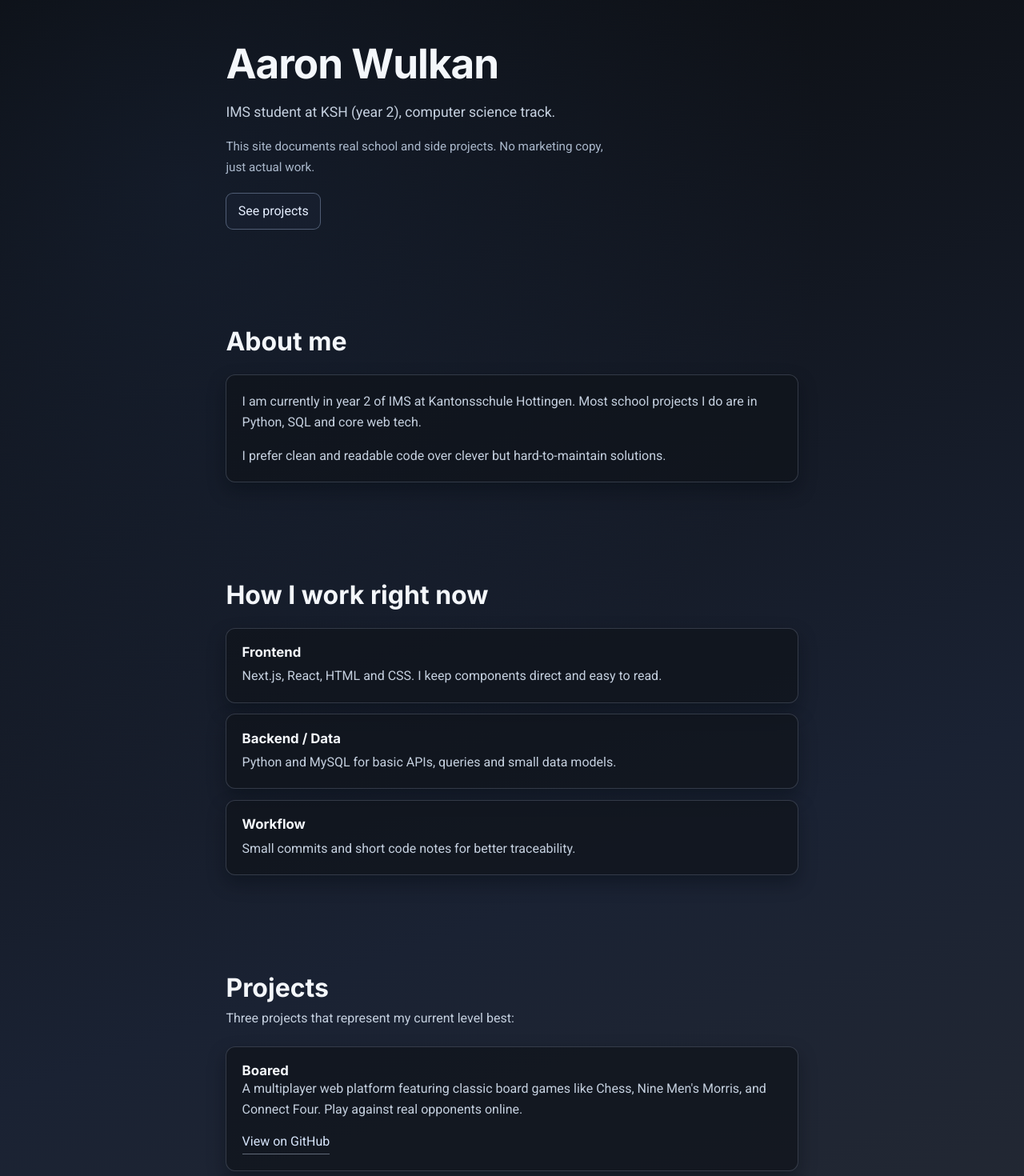
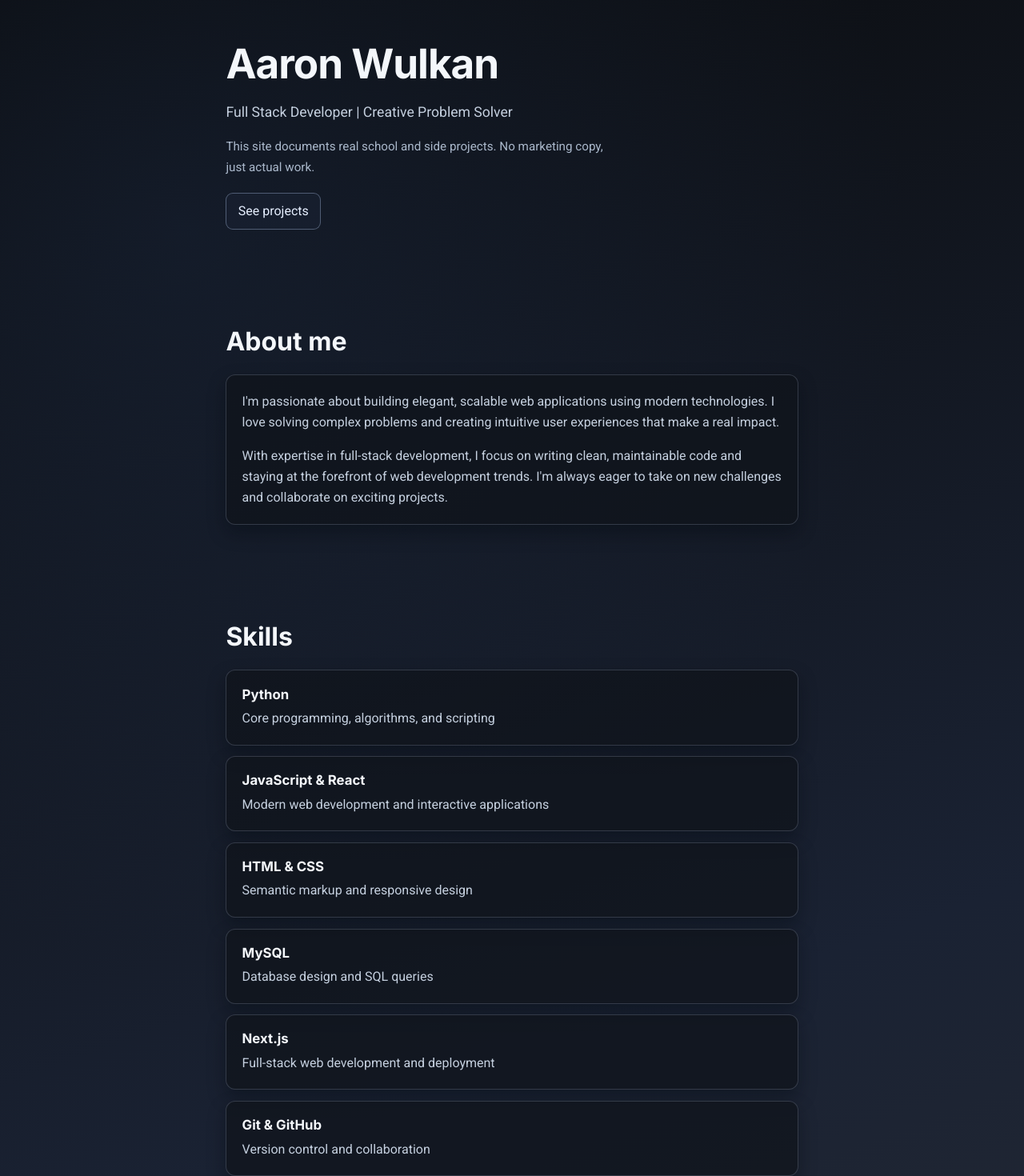
Before and after one commit to im24a-wulkana/Portfolio, a Next.js app: page / in a window 1280 px wide. Shown: the part 100-1570 px from the top of the page at 80% size. Built offline with nearby package versions, Linux system fonts and the light colour scheme.

Commit message:
Fix for vercel deployment#2

```diff
--- a/app/page.js
+++ b/app/page.js
@@ -7,21 +7,24 @@ const content = {
   nav: { profile: "Profile", work: "Workflow", projects: "Projects", contact: "Contact" },
   hero: {
     title: "Aaron Wulkan",
-    subtitle: "IMS student at KSH (year 2), computer science track.",
+    subtitle: "Full Stack Developer | Creative Problem Solver",
     note: "This site documents real school and side projects. No marketing copy, just actual work.",
     cta: "See projects",
   },
   profile: {
     title: "About me",
-    p1: "I am currently in year 2 of IMS at Kantonsschule Hottingen. Most school projects I do are in Python, SQL and core web tech.",
-    p2: "I prefer clean and readable code over clever but hard-to-maintain solutions.",
+    p1: "I'm passionate about building elegant, scalable web applications using modern technologies. I love solving complex problems and creating intuitive user experiences that make a real impact.",
+    p2: "With expertise in full-stack development, I focus on writing clean, maintainable code and staying at the forefront of web development trends. I'm always eager to take on new challenges and collaborate on exciting projects.",
   },
   work: {
-    title: "How I work right now",
+    title: "Skills",
     items: [
-      { title: "Frontend", text: "Next.js, React, HTML and CSS. I keep components direct and easy to read." },
-      { title: "Backend / Data", text: "Python and MySQL for basic APIs, queries and small data models." },
-      { title: "Workflow", text: "Small commits and short code notes for better traceability." },
+      { title: "Python", text: "Core programming, algorithms, and scripting" },
+      { title: "JavaScript & React", text: "Modern web development and interactive applications" },
+      { title: "HTML & CSS", text: "Semantic markup and responsive design" },
+      { title: "MySQL", text: "Database design and SQL queries" },
+      { title: "Next.js", text: "Full-stack web development and deployment" },
+      { title: "Git & GitHub", text: "Version control and collaboration" },
     ],
   },
   projects: {
```
